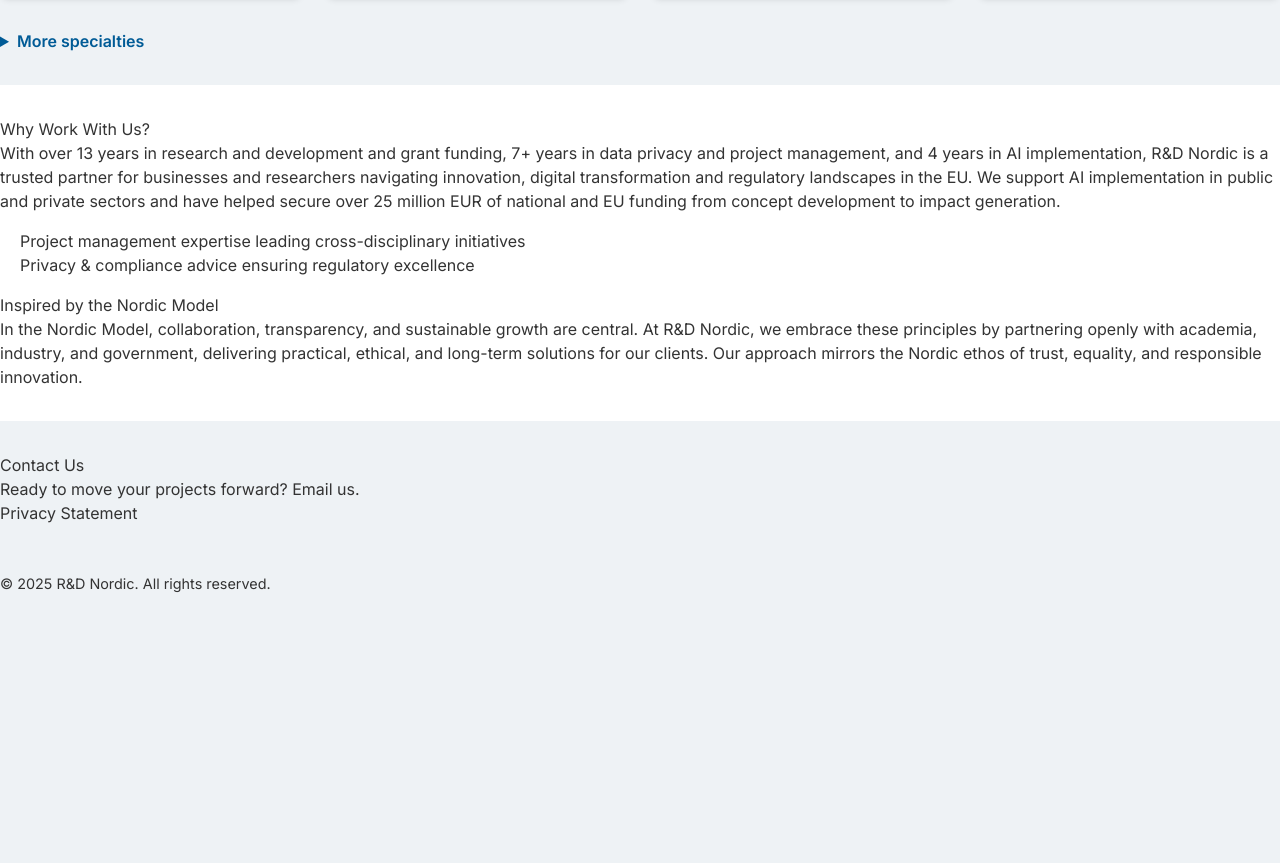
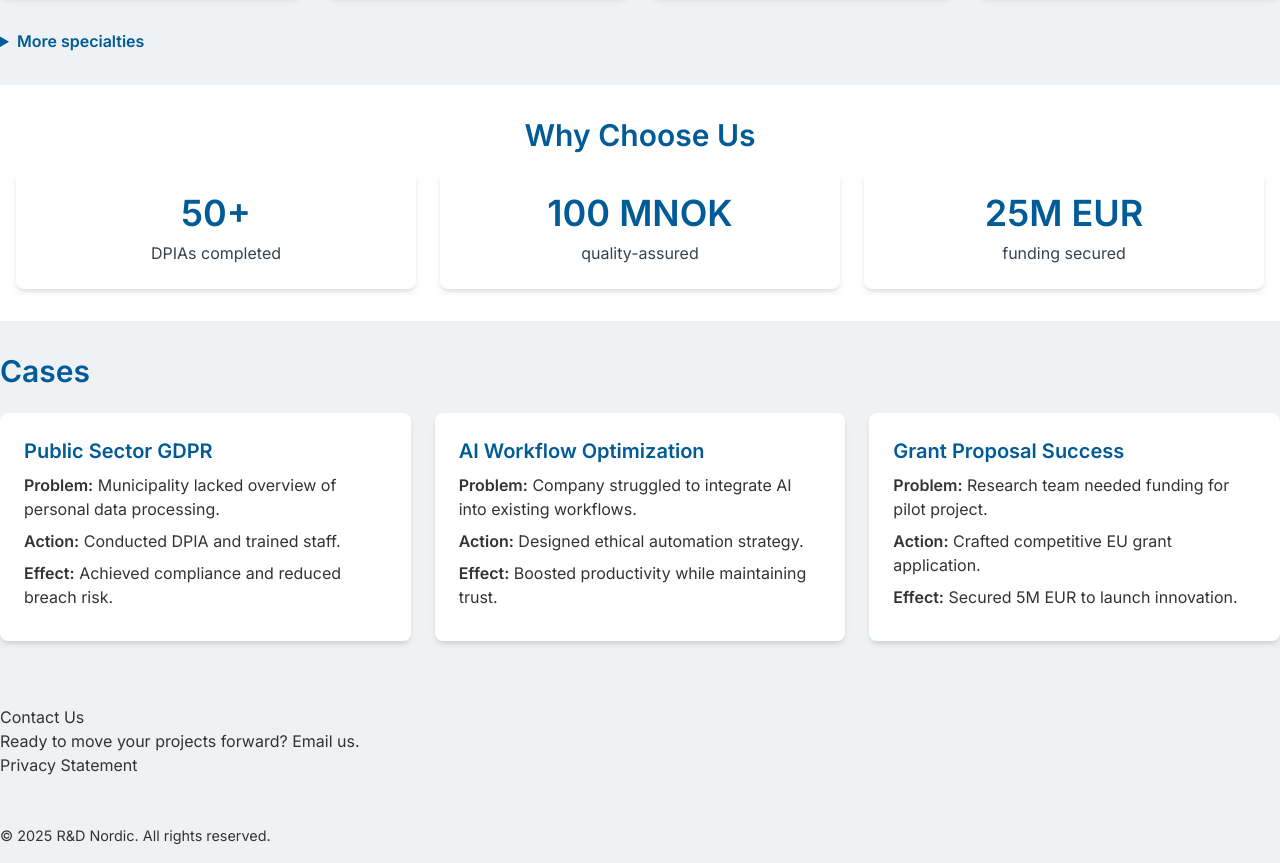
Before and after one commit to RDNordic/RDNordic, a plain HTML site: page index.html in a window 1280 px wide. Shown: the part 950-1813 px from the top of the page. Before the commit the page ends 1561 px from the top, so only its background shows below. Drawn offline with nearby package versions, Linux system fonts and the light colour scheme.

Commit message:
Add metrics strip and cases section

```diff
--- a/index.html
+++ b/index.html
@@ -16,6 +16,7 @@
                 <li><a href="#hero">Home</a></li>
                 <li><a href="#services">What We Do</a></li>
                 <li><a href="#why-us">Why Us</a></li>
+                <li><a href="#cases">Cases</a></li>
                 <li><a href="#contact">Contact</a></li>
             </ul>
         </nav>
@@ -100,29 +101,49 @@
         </details>
     </section>
 
-<!-- Why Us Section -->
-<section id="why-us" class="why-us-section container">
-  <h2>Why Work With Us?</h2>
-  <p>
-    With over 13 years in research and development and grant funding, 7+ years in data privacy and project management,
-    and 4 years in AI implementation, R&amp;D Nordic is a trusted partner for businesses and researchers navigating innovation,
-    digital transformation and regulatory landscapes in the EU. We support AI implementation in public and private sectors and
-    have helped secure over 25 million EUR of national and EU funding from concept development to impact generation.
-  </p>
-  <ul>
-    <li>Project management expertise leading cross-disciplinary initiatives</li>
-    <li>Privacy &amp; compliance advice ensuring regulatory excellence</li>
-  </ul>
+<!-- Why Choose Us Strip -->
+<section id="why-us" class="why-us-section">
+  <div class="container">
+    <h2 class="text-3xl font-semibold text-[#005b96] text-center">Why Choose Us</h2>
+    <ul class="mt-6 grid grid-cols-1 md:grid-cols-3 gap-6 list-none p-0">
+      <li class="bg-white rounded-lg shadow-md p-6 text-center">
+        <span class="text-4xl font-bold text-[#005b96]">50+</span>
+        <p class="mt-2 text-gray-700">DPIAs completed</p>
+      </li>
+      <li class="bg-white rounded-lg shadow-md p-6 text-center">
+        <span class="text-4xl font-bold text-[#005b96]">100&nbsp;MNOK</span>
+        <p class="mt-2 text-gray-700">quality-assured</p>
+      </li>
+      <li class="bg-white rounded-lg shadow-md p-6 text-center">
+        <span class="text-4xl font-bold text-[#005b96]">25M&nbsp;EUR</span>
+        <p class="mt-2 text-gray-700">funding secured</p>
+      </li>
+    </ul>
+  </div>
+</section>
 
-  <!-- New Nordic-Model Inspiration Block -->
-  <div class="nordic-values">
-    <h3>Inspired by the Nordic Model</h3>
-    <p>
-      In the Nordic Model, collaboration, transparency, and sustainable growth are central. At R&amp;D Nordic,
-      we embrace these principles by partnering openly with academia, industry, and government, delivering practical,
-      ethical, and long-term solutions for our clients.
-      Our approach mirrors the Nordic ethos of trust, equality, and responsible innovation.
-    </p>
+<!-- Cases Section -->
+<section id="cases" class="cases container">
+  <h2 class="text-3xl font-semibold text-[#005b96]">Cases</h2>
+  <div class="grid grid-cols-1 md:grid-cols-3 gap-6 mt-6 items-stretch">
+    <div class="flex flex-col p-6 bg-white rounded-lg shadow-md">
+      <h3 class="text-xl font-semibold text-[#005b96] mb-2">Public Sector GDPR</h3>
+      <p class="mb-2"><span class="font-semibold">Problem:</span> Municipality lacked overview of personal data processing.</p>
+      <p class="mb-2"><span class="font-semibold">Action:</span> Conducted DPIA and trained staff.</p>
+      <p class="mb-2"><span class="font-semibold">Effect:</span> Achieved compliance and reduced breach risk.</p>
+    </div>
+    <div class="flex flex-col p-6 bg-white rounded-lg shadow-md">
+      <h3 class="text-xl font-semibold text-[#005b96] mb-2">AI Workflow Optimization</h3>
+      <p class="mb-2"><span class="font-semibold">Problem:</span> Company struggled to integrate AI into existing workflows.</p>
+      <p class="mb-2"><span class="font-semibold">Action:</span> Designed ethical automation strategy.</p>
+      <p class="mb-2"><span class="font-semibold">Effect:</span> Boosted productivity while maintaining trust.</p>
+    </div>
+    <div class="flex flex-col p-6 bg-white rounded-lg shadow-md">
+      <h3 class="text-xl font-semibold text-[#005b96] mb-2">Grant Proposal Success</h3>
+      <p class="mb-2"><span class="font-semibold">Problem:</span> Research team needed funding for pilot project.</p>
+      <p class="mb-2"><span class="font-semibold">Action:</span> Crafted competitive EU grant application.</p>
+      <p class="mb-2"><span class="font-semibold">Effect:</span> Secured 5M&nbsp;EUR to launch innovation.</p>
+    </div>
   </div>
 </section>
 
--- a/style.css
+++ b/style.css
@@ -120,13 +120,17 @@
 }
 
 .why-us-section ul {
-  margin: 1rem auto;
-  display: inline-block;
-  text-align: left;
-  padding-left: 1.25rem;
+  margin: 1rem 0 0 0;
+  padding-left: 0;
+  list-style: none;
 }
 
 .contact {
+  padding: 2rem 0;
+  text-align: left;
+}
+
+.cases {
   padding: 2rem 0;
   text-align: left;
 }
```
